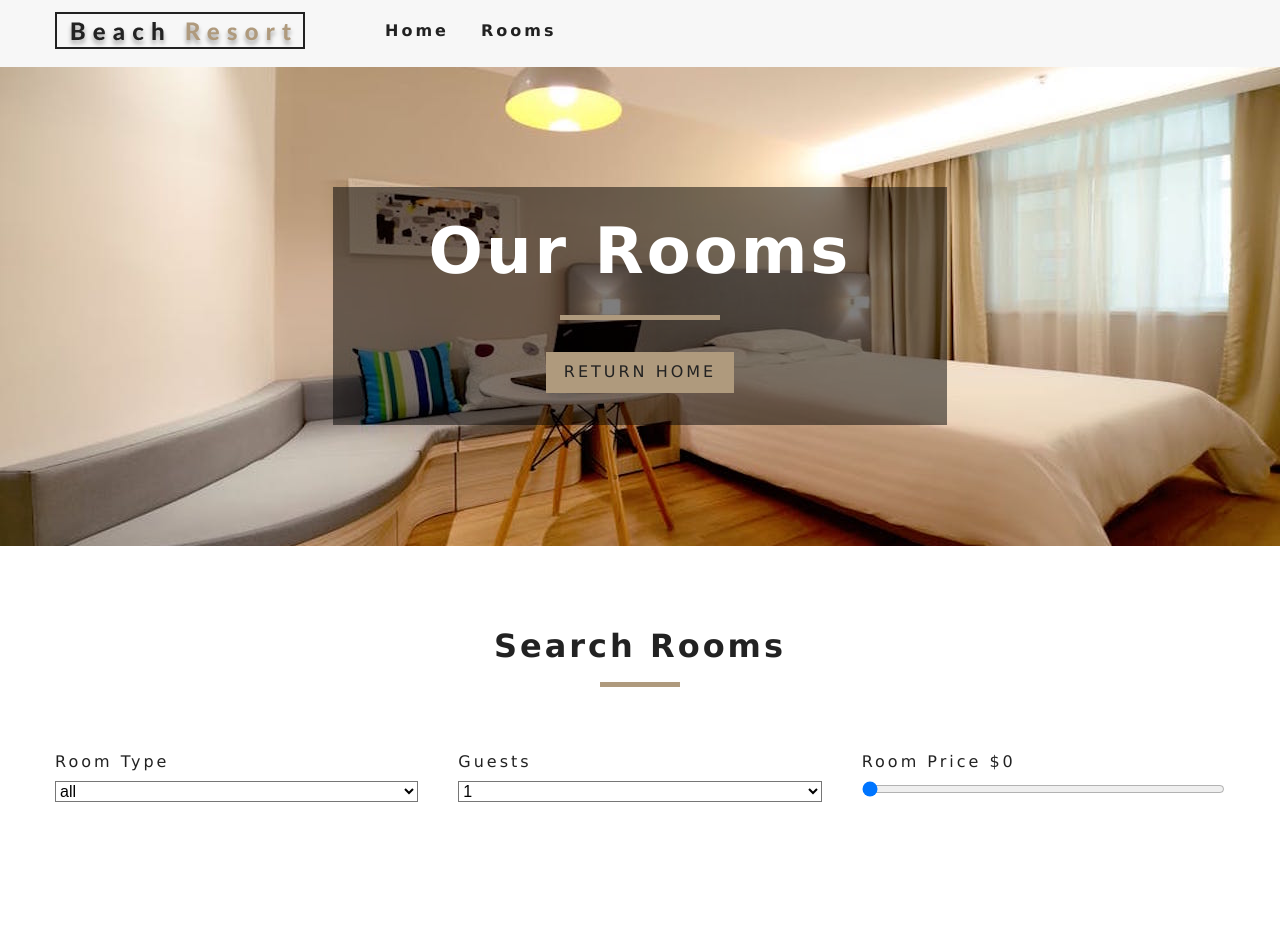
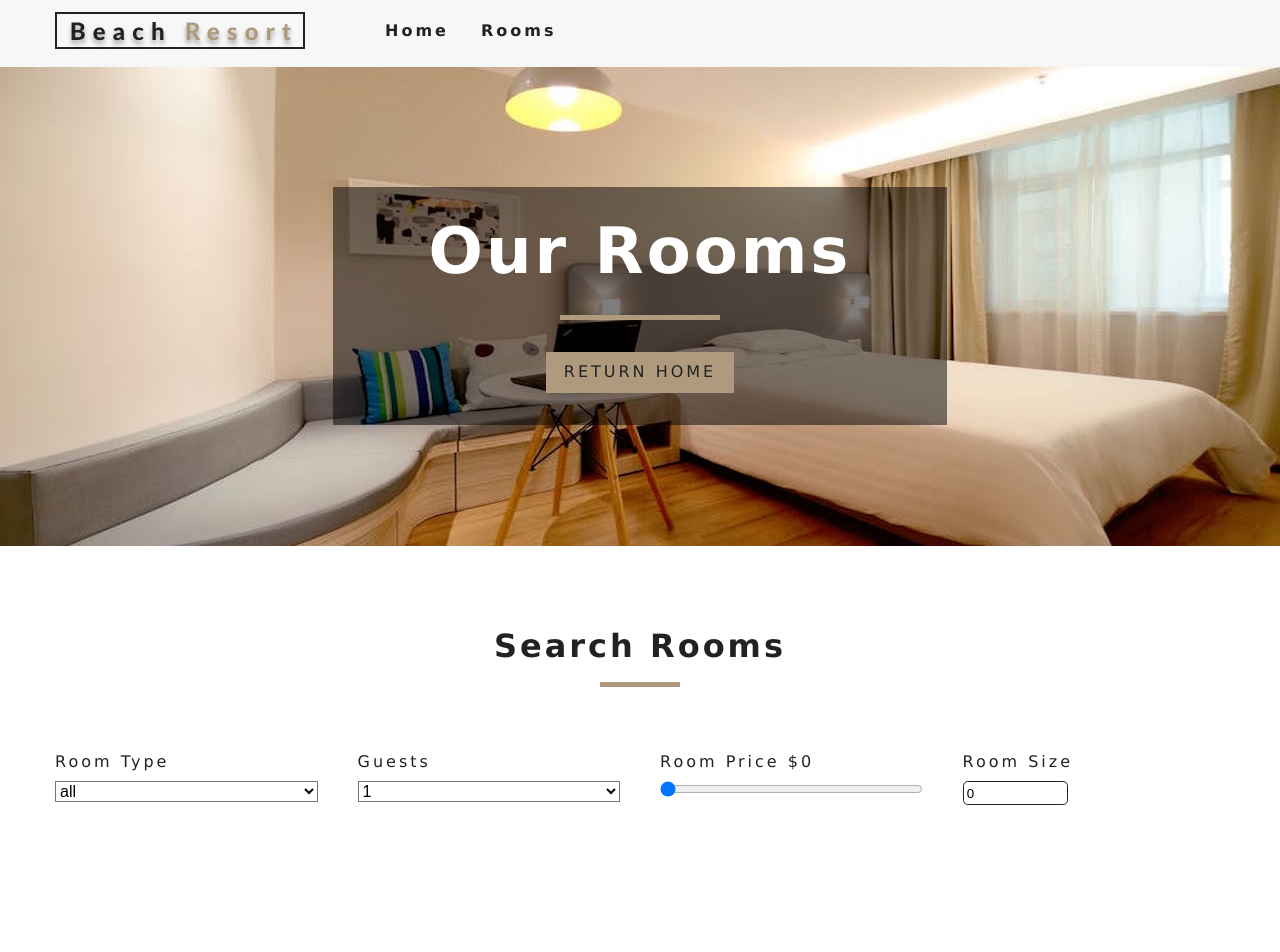
Before and after one commit to akintoluvic/beach-resort-app, a React (Create React App) app: page /rooms in a window 1280 px wide. Shown: the top 952 px of the page. Built offline with nearby package versions, Linux system fonts and the light colour scheme.

Commit message:
room size in ui

```diff
--- a/src/components/RoomsFilter.js
+++ b/src/components/RoomsFilter.js
@@ -27,6 +27,11 @@ export default function RoomsFilter() {
     people = people.map((item, index) =>
         <option value={item} key={index}>{item}</option>
     );
+    // // get room capacity
+    // let people = getUnique(rooms, 'capacity');
+    // people = people.map((item, index) =>
+    //     <option value={item} key={index}>{item}</option>
+    // );
     return (
         <section className="filter-container" >
             <Title title="search rooms" />
@@ -58,6 +63,15 @@ export default function RoomsFilter() {
                         id="price" value={price} onChange={handleChange} className="form-control" />
                 </div>
                 {/* end room price */}
+                {/* room size */}
+                <div className="form-group">
+                    <label htmlFor="size">Room size</label>
+                    <div className="size-inputs">
+                        <input type="number" name="price" min={minSize} max={maxSize}
+                        id="size" value={minSize} onChange={handleChange} className="size-input" />
+                    </div>
+                </div>
+                {/* end room size */}
             </form>
         </section>
     );
```
